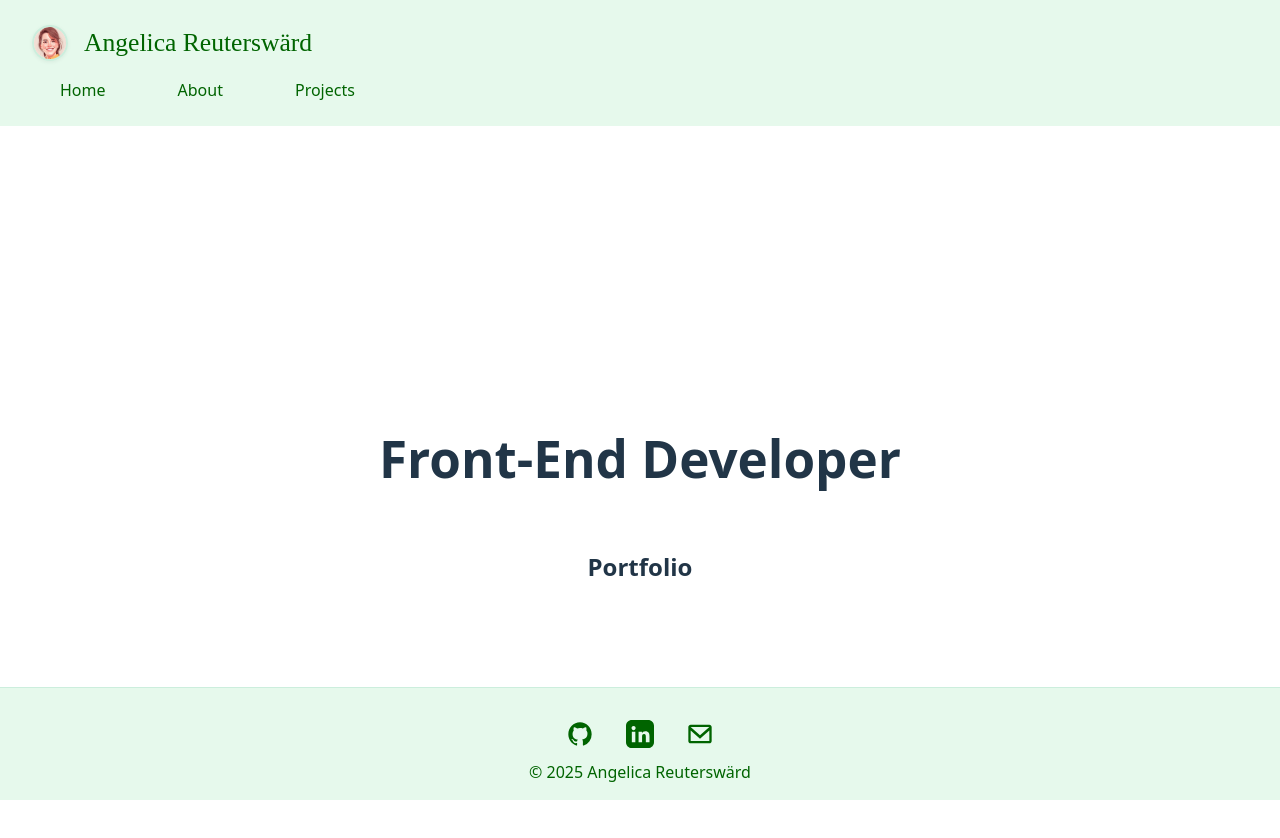
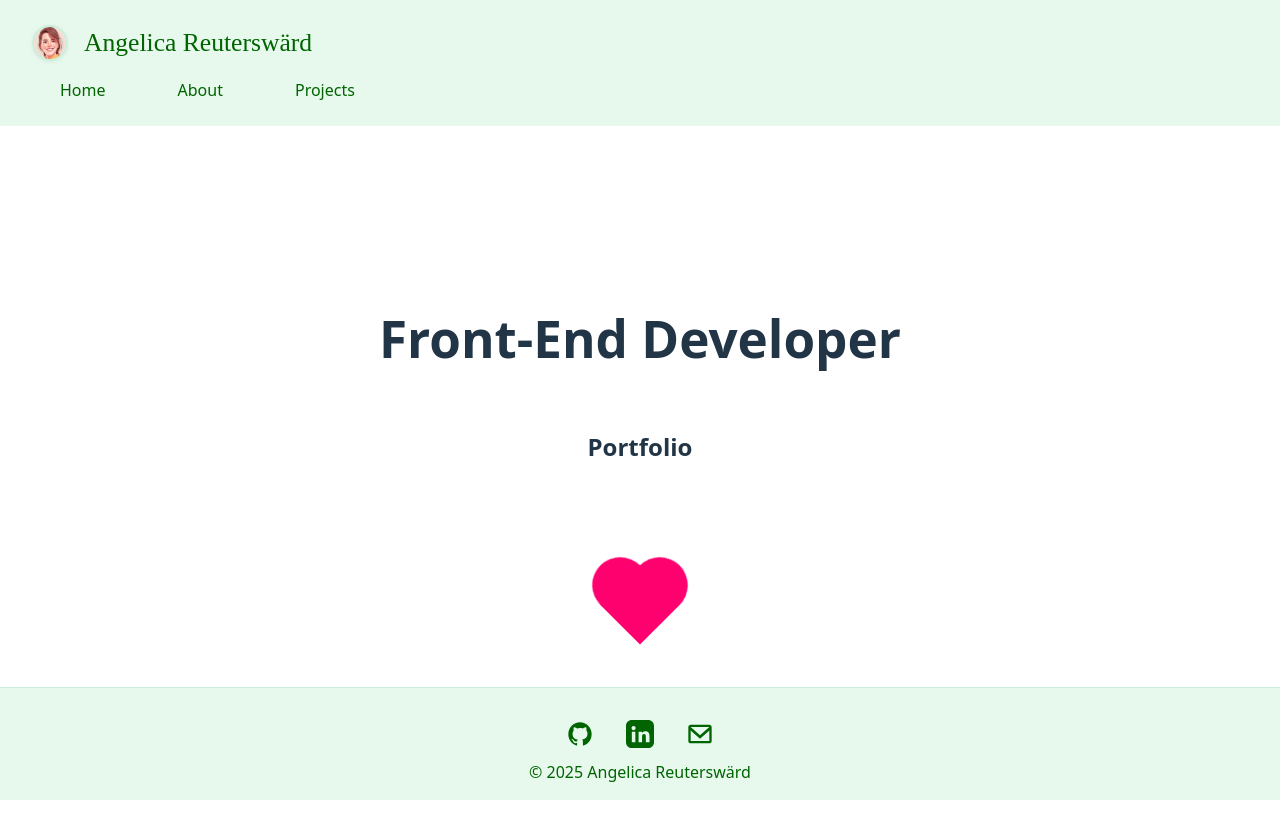
Before and after one commit to Ayngie/react-portfolio, a React (Vite) app: page / in a window 1280 px wide. Shown: the top 838 px of the page. Built offline with nearby package versions, Linux system fonts and the light colour scheme; a web font is replaced by a local one.

Commit message:
Feat: added heart animation

```diff
--- a/src/App.tsx
+++ b/src/App.tsx
@@ -1,7 +1,7 @@
 import './App.scss';
 
 import Layout from './components/Layout';
-import Home from './pages/Home';
+import Home from './pages/Home/Home';
 import AboutMe from './pages/AboutMe/AboutMe';
 import Projects from './pages/Projects';
 import NotFound from './pages/NotFound';
--- /dev/null
+++ b/src/pages/Home/Home.scss
@@ -0,0 +1,5 @@
+@import '../../styles/mixins';
+
+.heart-container {
+  @include heart;
+}
--- a/src/pages/Home.tsx
+++ b/src/pages/Home/Home.tsx
@@ -1,9 +1,13 @@
 import React from 'react';
+import './Home.scss';
 
 const Home: React.FC = () => (
   <section id="Home" className="full-viewport-section">
     <h1>Front-End Developer</h1>
     <h2>Portfolio</h2>
+    <div className="heart-container">
+      <div className="heart" aria-label="Animated heart"></div>
+    </div>
   </section>
 );
 
--- /dev/null
+++ b/src/styles/_mixins.scss
@@ -0,0 +1,56 @@
+@mixin themeColor {
+  background: rgb(255, 0, 111);
+}
+
+@mixin heart {
+  height: 30vh;
+  display: flex;
+  justify-content: center;
+  align-items: center;
+
+  .heart {
+    position: relative;
+    height: 70px;
+    width: 70px;
+    transform: rotate(45deg);
+    animation: heart 1.5s infinite;
+    @include themeColor;
+  }
+  .heart::before,
+  .heart::after {
+    position: absolute;
+    content: '';
+    height: 70px;
+    width: 70px;
+    border-radius: 50%;
+    @include themeColor;
+  }
+  .heart::before {
+    left: -35px;
+  }
+  .heart::after {
+    top: -35px;
+    left: 0px;
+  }
+
+  @keyframes heart {
+    0% {
+      transform: rotate(45deg) scale(0.8);
+    }
+    5% {
+      transform: rotate(45deg) scale(0.9);
+    }
+    10% {
+      transform: rotate(45deg) scale(0.8);
+    }
+    15% {
+      transform: rotate(45deg) scale(1);
+    }
+    50% {
+      transform: rotate(45deg) scale(0.8);
+    }
+    100% {
+      transform: rotate(45deg) scale(0.8);
+    }
+  }
+}
```
